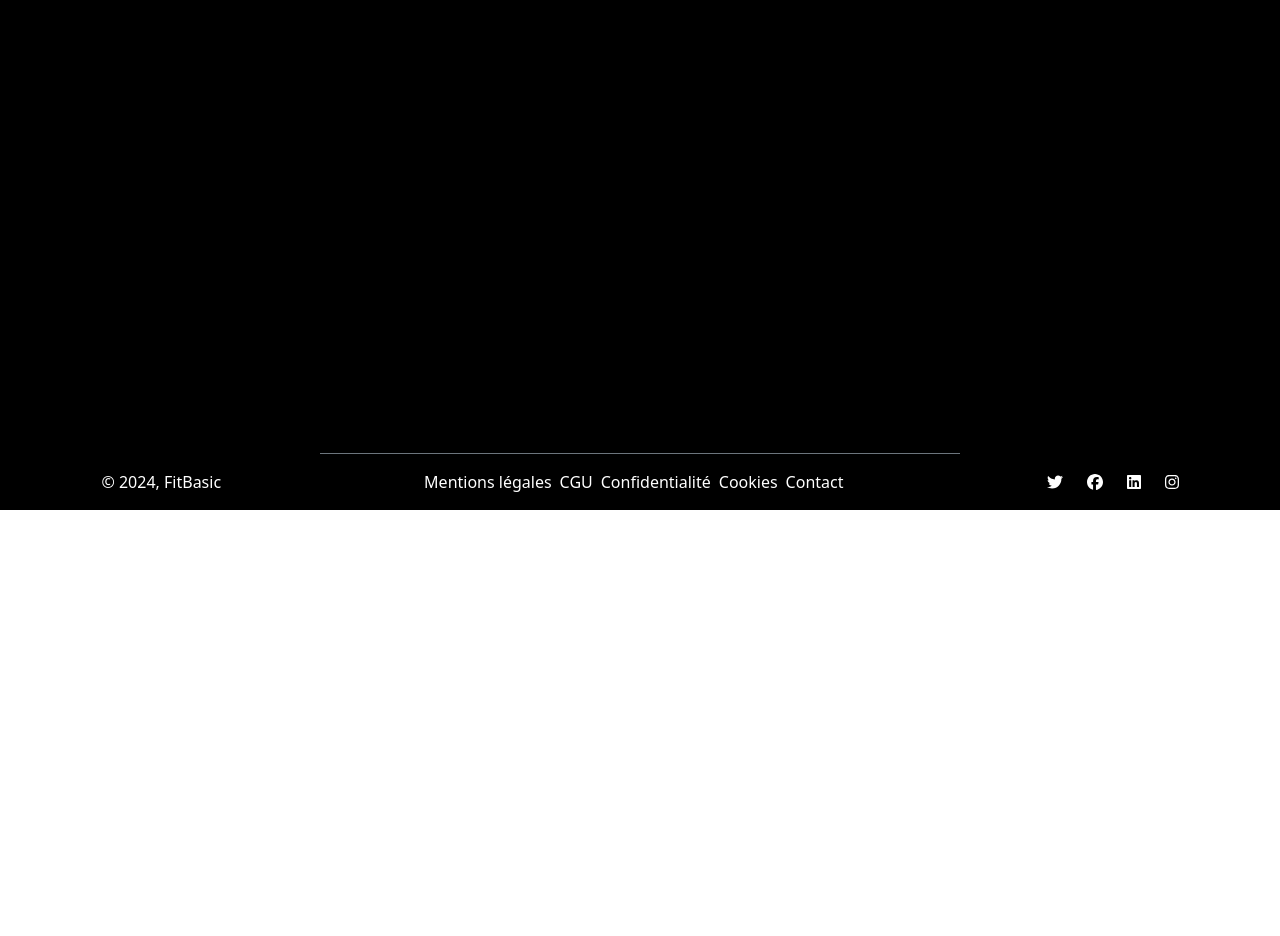
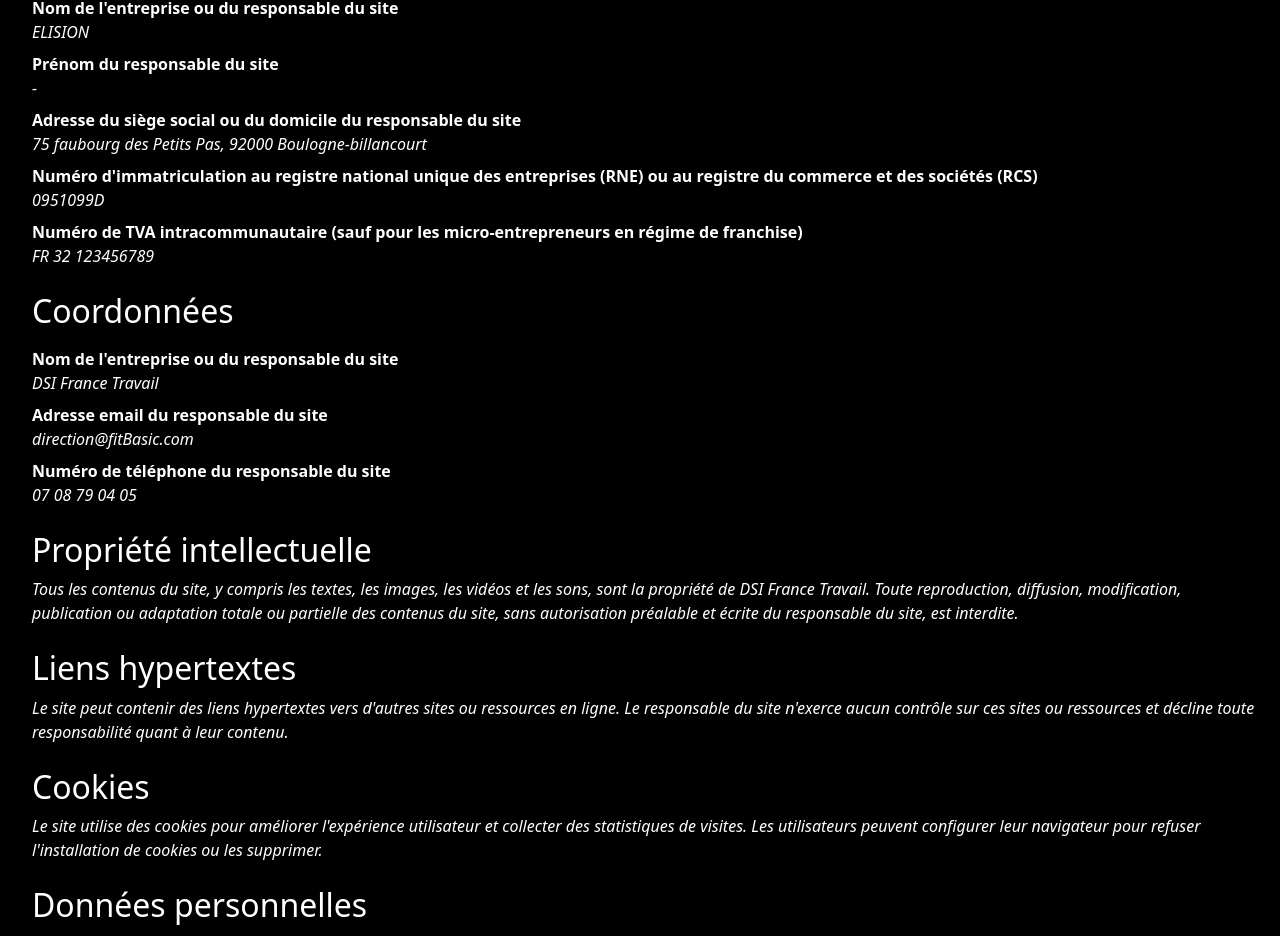
Before and after one commit to atsuhikoMochizuki/fitbasic, an Angular app: page /legal-mentions in a window 1280 px wide. Shown: the part 290-1226 px from the top of the page. Before the commit the page ends 800 px from the top, so only its background shows below. Built offline with nearby package versions, Linux system fonts and the light colour scheme.

Commit message:
MAJ-2024-11-01 23:16:31

```diff
--- a/src/app/app.component.html
+++ b/src/app/app.component.html
@@ -3,22 +3,19 @@
   class="d-flex flex-column"
   [ngStyle]="this.stylePropertiesInjectionObject">
   <!-- Div dédiée au header, fixe et taille hauteur déterminée -->
-  <div>
-    <app-header class="fixed-top" style="height:13vh"></app-header>
+  <div class="">
+    <app-header class="fixed-top" style="height:16vh"></app-header>
   </div>
-
-
 
   <!-- Contenu routé -->
   <div
     class="d-flex flex-column flex-grow-1 flex-shrink-1"
-    style="margin-top: 13vh;"
-    >
-    <!-- <router-outlet></router-outlet> -->
+    style="margin-top: 17vh;">
+    <router-outlet></router-outlet>
   </div>
 
   <!-- Div dédiée au footer -->
   <div class="d-flex align-items-center justify-content-center">
-    <app-footer class="align-self-center" style="width:100vw"></app-footer>
+    <app-footer class="align-self-center" style="width:100vw;height:15vh"></app-footer>
   </div>
 </main>
--- a/src/app/app.component.ts
+++ b/src/app/app.component.ts
@@ -2,8 +2,8 @@
 import { RouterOutlet } from '@angular/router';
 import { HeaderComponent } from "./layout/header/header.component";
 import { FooterComponent } from "./layout/footer/footer.component";
-import { CommonModule} from '@angular/common';
-import { environment as env} from '../environments/environment.development';
+import { CommonModule } from '@angular/common';
+import { environment as env } from '../environments/environment.development';
 
 /**
  * ${1:Description placeholder}
@@ -17,12 +17,17 @@
   standalone: true,
   imports: [RouterOutlet, HeaderComponent, FooterComponent, CommonModule],
   templateUrl: './app.component.html'
-  })
+})
 export class AppComponent {
 
-  stylePropertiesInjectionObject={
-  'background-color': env.COLORS_BACKGROUND,
-  'color':env.COLORS_TEXT,
-  'height':'100vh'
+  stylePropertiesInjectionObject = {
+    'background-color': env.COLORS_BACKGROUND,
+    'color': env.COLORS_TEXT,
+    'height': '100vh'
+  }
+
+  mainPropertiesInjectionObject = {
+    'background-color': env.COLORS_BACKGROUND,
+    'color': env.COLORS_TEXT
   }
 }
--- a/src/app/functionnalities/home/home.component.ts
+++ b/src/app/functionnalities/home/home.component.ts
@@ -1,5 +1,6 @@
 import { Component} from '@angular/core';
 import { environment as env } from '../../../environments/environment.development';
+import { CommonModule } from '@angular/common';
 
 /**
  * ${1:Description placeholder}
@@ -11,11 +12,19 @@
 @Component({
   selector: 'app-home',
   standalone: true,
-  imports: [],
-  templateUrl: './home.component.html'
+  imports: [CommonModule],
+  templateUrl: './home.component.html',
+  styleUrls:[
+    '../../../styles.css'
+  ]
 })
 export class HomeComponent{
   slogan:string=env.APP_SLOGAN;
   subtitle:string=env.APP_SUBTITLE;
   description:string= env.APP_DESCRIPTION;
+
+  stylePropertiesInjectionObject = {
+    'background-color': env.COLORS_BACKGROUND,
+    'color': env.COLORS_TEXT
+  }
 }
--- /dev/null
+++ b/src/app/functionnalities/legal-mentions/legal-mentions.component.css
@@ -0,0 +1,12 @@
+.key {
+    margin-top: 1vh;
+    font-weight: bolder;
+}
+
+.value {
+    font-style: italic;
+}
+
+.legal-mention-category {
+    margin-left: 2vh;
+}
--- a/src/app/functionnalities/legal-mentions/legal-mentions.component.html
+++ b/src/app/functionnalities/legal-mentions/legal-mentions.component.html
@@ -1,54 +1,124 @@
-<!-- <div
-    class="d-flex flex-column align-items-start justify-content-center"
-    style="margin-top: 15vh;margin-bottom: 15vh;" >
-    <h1 style="text-align: center;">Mentions légales</h1>
-    <div class="d-flex flex-column align-items-start">
+<div
+  class="d-flex flex-column align-items-start justify-content-center p-3"
+  [ngStyle]="this.stylePropertiesInjectionObject"
+>
+  <h1 style="text-align: center">Mentions légales</h1>
+
+  <!-- Identité de l'éditeur du site -->
+  <div class="legal-mention-category d-flex flex-column align-items-start">
     <h2 class="mt-4">Identité de l'éditeur</h2>
-        <span>Nom : [Nom de l'entreprise ou du responsable du site]</span>
-        <span>Prénom : [Prénom du responsable du site]</span>
-        <span>Adresse : [Adresse du siège social ou du domicile du responsable du site]</span>
-        <span>Numéro d'immatriculation au registre national unique des entreprises (RNE) ou au registre du commerce et des sociétés (RCS) : [Numéro d'immatriculation]</span>
-        <span>Numéro de TVA intracommunautaire (sauf pour les micro-entrepreneurs en régime de franchise) : [Numéro de TVA]</span>
+    <span class="key">Nom de l'entreprise ou du responsable du site</span>
+    <span class="value">{{
+      this.informationInjectObject.companyOrSiteManagerName
+    }}</span>
+
+    <span class="key">Prénom du responsable du site</span>
+    <span class="value">{{
+      this.informationInjectObject.siteManagerFirstName
+    }}</span>
+
+    <span class="key"
+      >Adresse du siège social ou du domicile du responsable du site</span
+    >
+    <span class="value">{{
+      this.informationInjectObject
+        .addressOfTheRegistereOfficeOrDomicileOfSiteResponsible
+    }}</span>
+
+    <span class="key"
+      >Numéro d'immatriculation au registre national unique des entreprises
+      (RNE) ou au registre du commerce et des sociétés (RCS)</span
+    >
+    <span class="value">{{
+      this.informationInjectObject.immatriculationRneOrCs
+    }}</span>
+
+    <span class="key"
+      >Numéro de TVA intracommunautaire (sauf pour les micro-entrepreneurs en
+      régime de franchise)</span
+    >
+    <span class="value">{{
+      this.informationInjectObject.intracommunityTvaNumber
+    }}</span>
   </div>
-    <div class="d-flex flex-column align-items-start">
+
+  <!-- Coordonnées -->
+  <div class="legal-mention-category d-flex flex-column align-items-start">
     <h2 class="mt-4">Coordonnées</h2>
-        <span>[Nom de l'entreprise ou du responsable du site]</span>
-        <span>[Adresse e-mail du responsable du site]</span>
-        <span>[Numéro de téléphone du responsable du site]</span>
+    <span class="key">Nom de l'entreprise ou du responsable du site</span>
+    <span class="value">{{
+      this.informationInjectObject.companyNameOrSiteResponsible
+    }}</span>
+
+    <span class="key">Adresse email du responsable du site</span>
+    <span class="value">{{ this.informationInjectObject.companyEmail }}</span>
+
+    <span class="key">Numéro de téléphone du responsable du site</span>
+    <span class="value">{{
+      this.informationInjectObject.companyPhoneNumber
+    }}</span>
   </div>
-    <div class="d-flex flex-column align-items-start">
+  <!-- Propriété intellectuelle -->
+  <div class="legal-mention-category d-flex flex-column align-items-start">
     <h2 class="mt-4">Propriété intellectuelle</h2>
-        <span>Tous les contenus du site, y compris les textes, les images, les vidéos et les sons, sont la propriété de [Nom de l'entreprise ou du responsable du site]. Toute reproduction, diffusion, modification, publication ou adaptation totale ou partielle des contenus du site, sans autorisation préalable et écrite du responsable du site, est interdite.</span>
+    <span class="value"
+      >Tous les contenus du site, y compris les textes, les images, les vidéos
+      et les sons, sont la propriété de
+      {{ this.informationInjectObject.companyNameOrSiteResponsible }}. Toute
+      reproduction, diffusion, modification, publication ou adaptation totale ou
+      partielle des contenus du site, sans autorisation préalable et écrite du
+      responsable du site, est interdite.</span
+    >
   </div>
-    <div class="d-flex flex-column align-items-start">
+
+  <!-- Liens hypertextes -->
+  <div class="legal-mention-category d-flex flex-column align-items-start">
     <h2 class="mt-4">Liens hypertextes</h2>
-        <span>Le site peut contenir des liens hypertextes vers d'autres sites ou ressources en ligne. Le responsable du site n'exerce aucun contrôle sur ces sites ou ressources et décline toute responsabilité quant à leur contenu.</span>
+    <span class="value"
+      >Le site peut contenir des liens hypertextes vers d'autres sites ou
+      ressources en ligne. Le responsable du site n'exerce aucun contrôle sur
+      ces sites ou ressources et décline toute responsabilité quant à leur
+      contenu.</span
+    >
   </div>
-    <div class="d-flex flex-column align-items-start">
+
+  <!-- Cookies -->
+  <div class="legal-mention-category d-flex flex-column align-items-start">
     <h2 class="mt-4">Cookies</h2>
-        <span>Le site utilise des cookies pour améliorer l'expérience utilisateur et collecter des statistiques de visites. Les utilisateurs peuvent configurer leur navigateur pour refuser l'installation de cookies ou les supprimer.</span>
+    <span class="value"
+      >Le site utilise des cookies pour améliorer l'expérience utilisateur et
+      collecter des statistiques de visites. Les utilisateurs peuvent configurer
+      leur navigateur pour refuser l'installation de cookies ou les
+      supprimer.</span
+    >
   </div>
-    <div class="d-flex flex-column align-items-start">
+
+  <!-- Données personnelles -->
+  <div class="legal-mention-category d-flex flex-column align-items-start">
     <h2 class="mt-4">Données personnelles</h2>
-        <span>Le responsable du site collecte et conserve les données personnelles des utilisateurs uniquement pour les besoins de la communication et de la gestion du site. Les utilisateurs ont le droit de demander la suppression de leurs données personnelles et de s'opposer à leur traitement.</span>
+    <span class="value"
+      >Le responsable du site collecte et conserve les données personnelles des
+      utilisateurs uniquement pour les besoins de la communication et de la
+      gestion du site. Les utilisateurs ont le droit de demander la suppression
+      de leurs données personnelles et de s'opposer à leur traitement.</span
+    >
   </div>
-    <div class="d-flex flex-column align-items-start">
+
+  <!-- Loi applicable et juridictions compétentes -->
+  <div class="legal-mention-category d-flex flex-column align-items-start">
     <h2 class="mt-4">Loi applicable et juridictions compétentes</h2>
-        <span>Les présentes mentions légales sont soumises au droit français. Toute contestation ou litige relatif au site sera soumis aux tribunaux compétents du ressort de Paris.</span>
+    <span class="value"
+      >Les présentes mentions légales sont soumises au droit français. Toute
+      contestation ou litige relatif au site sera soumis aux tribunaux
+      compétents du ressort de Paris.</span
+    >
   </div>
-    <div class="d-flex flex-column align-items-start">
+
+  <!-- Dernière mise à jour -->
+  <div class="legal-mention-category d-flex flex-column align-items-start">
     <h2 class="mt-4">Dernière mise à jour</h2>
-        <span>Les présentes mentions légales ont été mises à jour le [date de la dernière mise à jour].</span>
-    </div>
-</div> -->
-
-<div class="d-flex flex-row ">
-    <div class="d-flex flex-column align-items-start justify-content-center align-items-lg-start">
-        <h2>toto</h2>
-        <p>Lorem ipsum, dolor sit amet consectetur adipisicing elit. Quisquam labore officia, aliquam quam iusto inventore nihil incidunt rem molestiae unde suscipit aliquid corrupti! Nulla fugiat eaque esse veniam, voluptatem velit.</p>
-        <p>Lorem ipsum, dolor sit amet consectetur adipisicing elit. Quisquam labore officia, aliquam quam iusto inventore nihil incidunt rem molestiae unde suscipit aliquid corrupti! Nulla fugiat eaque esse veniam, voluptatem velit.</p>
-        <p>Lorem ipsum, dolor sit amet consectetur adipisicing elit. Quisquam labore officia, aliquam quam iusto inventore nihil incidunt rem molestiae unde suscipit aliquid corrupti! Nulla fugiat eaque esse veniam, voluptatem velit.</p>
-        <p>Lorem ipsum, dolor sit amet consectetur adipisicing elit. Quisquam labore officia, aliquam quam iusto inventore nihil incidunt rem molestiae unde suscipit aliquid corrupti! Nulla fugiat eaque esse veniam, voluptatem velit.</p>
-
+    <span class="value"
+      >Les présentes mentions légales ont été mises à jour le 01/11/2024.</span
+    >
   </div>
 </div>
--- a/src/app/functionnalities/legal-mentions/legal-mentions.component.ts
+++ b/src/app/functionnalities/legal-mentions/legal-mentions.component.ts
@@ -1,11 +1,28 @@
 import { Component } from '@angular/core';
+import { environment as env } from '../../../environments/environment.development';
+import { CommonModule } from '@angular/common';
 
 @Component({
   selector: 'app-legal-mentions',
   standalone: true,
-  imports: [],
+  imports: [CommonModule],
   templateUrl: './legal-mentions.component.html',
-})
+  styleUrl:"./legal-mentions.component.css"
+  })
 export class LegalMentionsComponent {
+  stylePropertiesInjectionObject = {
+    'background-color': env.COLORS_BACKGROUND,
+    'color': env.COLORS_TEXT
+  }
 
+  informationInjectObject = {
+    companyOrSiteManagerName: env.SITE_EDITOR_COMPANY_OR_SITE_MANAGER_NAME,
+    siteManagerFirstName: env.SITE_EDITOR_SITE_MANAGER_FIRST_NAME,
+    addressOfTheRegistereOfficeOrDomicileOfSiteResponsible: env.SITE_EDITOR_ADDRESS_OF_THE_REGISTERED_OFFICE_OR_DOMICILE_OF_SITE_RESPONSIBLE,
+    immatriculationRneOrCs: env.SITE_EDITOR_IMMATRICULATION_RNE_OR_CS,
+    intracommunityTvaNumber: env.SITE_EDITOR_INTRACOMMUNITY_TVA_NUMBER,
+    companyNameOrSiteResponsible:env.COMPANY_NAME_OR_SITE_RESPONSIBLE,
+    companyEmail:env.COMPANY_EMAIL,
+    companyPhoneNumber:env.COMPANY_PHONE_NUMBER
+  }
 }
--- a/src/app/layout/footer/footer.component.html
+++ b/src/app/layout/footer/footer.component.html
@@ -1,6 +1,7 @@
 <footer
   class="d-flex align-items-center justify-content-center mb-lg-0 mb-2 mt-0"
->
+  [ngStyle]="this.stylePropertiesInjectionObject"
+  >
   <div
     class="d-flex flex-column justify-content-center align-items-center my-lg-3 w-100"
   >
--- a/src/app/layout/header/header.component.html
+++ b/src/app/layout/header/header.component.html
@@ -1,6 +1,6 @@
-<header class="d-flex flex-column">
+<header class="d-flex flex-column" [ngStyle]="this.stylePropertiesInjectionObject">
     <app-navigation></app-navigation>
     <div
-    class="bg-secondary w-50 mx-auto d-block d-lg-none "
+    class="bg-secondary w-50 mx-auto d-block d-lg-none mt-4"
     style="height: 1px;"></div>
 </header>
--- a/src/app/layout/header/header.component.ts
+++ b/src/app/layout/header/header.component.ts
@@ -24,8 +24,8 @@
  * @type {${2:*}}
  */
 appTitle=env.APP_TITLE;
+
 stylePropertiesInjectionObject={
-  'backgroundColor':env.COLORS_BACKGROUND,
-  'height':'15vh'
+  'backgroundColor':env.COLORS_BACKGROUND
 }
 }
--- a/src/environments/environment.development.ts
+++ b/src/environments/environment.development.ts
@@ -1,9 +1,20 @@
 export const environment={
-    APP_TITLE:"FitBasic",
-    APP_SUBTITLE: "Le programme quotidien ultime du codeur",
-    APP_SLOGAN: "Restez au sommet",
-    APP_DESCRIPTION: "Cette petite application permet de maintenir la forme au niveau de la pratique personnelle de codage",
+    APP_TITLE:'FitBasic',
+    APP_SUBTITLE: 'Le programme quotidien ultime du codeur',
+    APP_SLOGAN: 'Restez au sommet',
+    APP_DESCRIPTION: 'Cette petite application permet de maintenir la forme au niveau de la pratique personnelle de codage',
     COLORS_BACKGROUND: 'black',
     COLORS_FOOTER_BACKGROUND:'black',
     COLORS_TEXT: 'white',
+    SITE_EDITOR_COMPANY_OR_SITE_MANAGER_NAME: 'ELISION',
+    SITE_EDITOR_SITE_MANAGER_FIRST_NAME:'-',
+    SITE_EDITOR_ADDRESS_OF_THE_REGISTERED_OFFICE_OR_DOMICILE_OF_SITE_RESPONSIBLE:'75 faubourg des Petits Pas, 92000 Boulogne-billancourt',
+    SITE_EDITOR_IMMATRICULATION_RNE_OR_CS:'0951099D',
+    SITE_EDITOR_INTRACOMMUNITY_TVA_NUMBER:'FR 32 123456789',
+    COMPANY_NAME_OR_SITE_RESPONSIBLE:'DSI France Travail',
+    COMPANY_EMAIL:'direction@fitBasic.com',
+    COMPANY_PHONE_NUMBER:'07 08 79 04 05'
+
+
+
 }
--- a/src/styles.css
+++ b/src/styles.css
@@ -0,0 +1,3 @@
+.func{
+    height: 70vh;
+}
```
Also changed, not shown: src/app/functionnalities/home/home.component.html (+11 -6 lines). Lines whose indentation alone changed are shown as unchanged.
